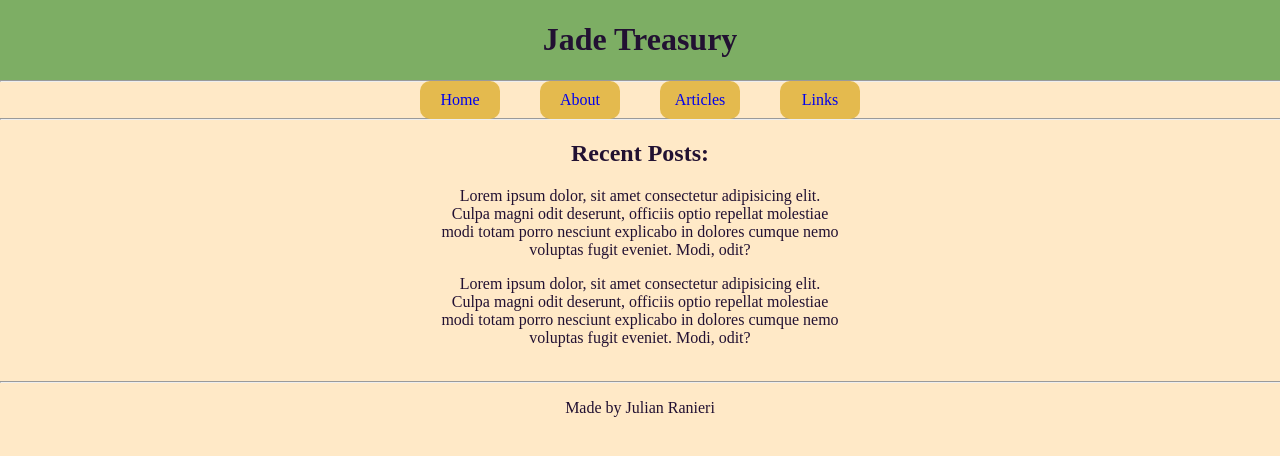
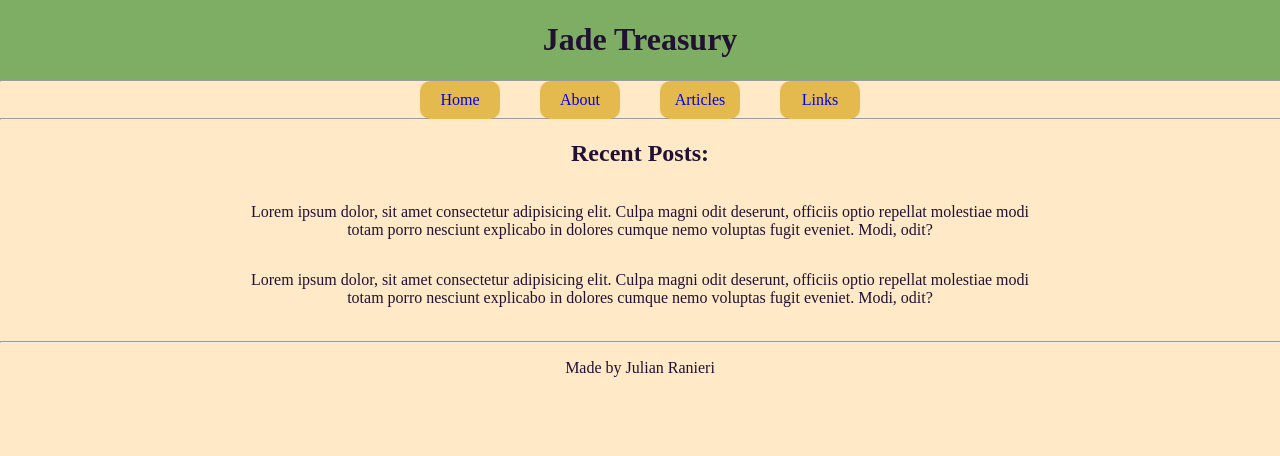
Before and after one commit to royalsaltmerchant/jadetreasury, a Jekyll site: the page built from index.html, in a window 1280 px wide. Shown: the top 456 px of the page. Built offline with Jekyll 4.4.1, drawn with Linux system fonts in a browser that asks for light colours; some web fonts are replaced.

Commit message:
media query section one and padding/width

```diff
--- a/assets/mainstyle.css
+++ b/assets/mainstyle.css
@@ -90,6 +90,15 @@
 /* media query */
 
  @media screen and (min-width: 600px) {
+     .section-one {
+         display: flex;
+         flex-direction: column;
+         flex-wrap: wrap;
+         padding-left: 50px;
+         padding-right: 50px;
+         width: auto;
+         max-width: 800px;
+     }
      .nav {
          justify-content: center;
      }
```
